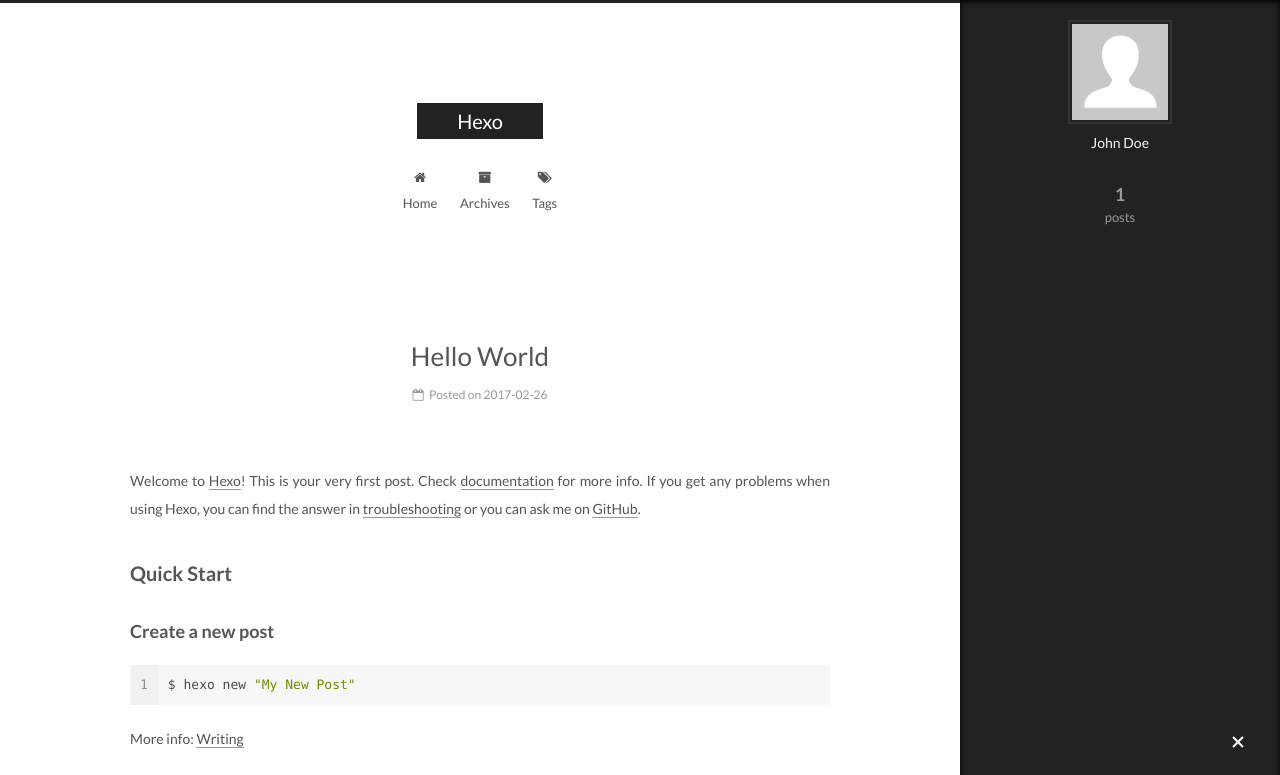
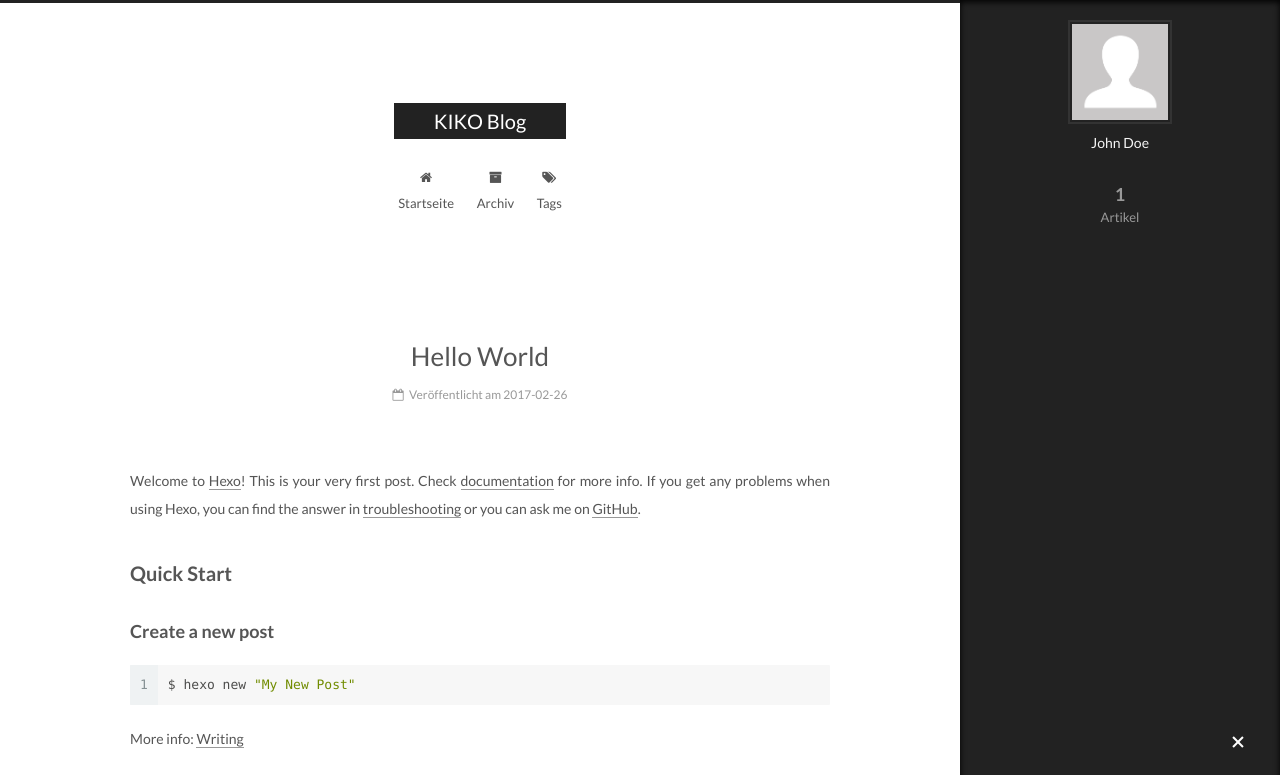
Before and after one commit to kikothc/kikothc.github.io, a plain HTML site: page index.html in a window 1280 px wide. Both pictures are taken after a click on the element 1238 px from the left and 743 px from the top of the page. Shown: the top 775 px of the page. Drawn offline with Linux system fonts and the light colour scheme.

Commit message:
Site updated: 2017-03-30 14:58:01

```diff
--- a/index.html
+++ b/index.html
@@ -88,11 +88,11 @@
 
 
 <meta property="og:type" content="website">
-<meta property="og:title" content="Hexo">
+<meta property="og:title" content="KIKO Blog">
 <meta property="og:url" content="http://yoursite.com/index.html">
-<meta property="og:site_name" content="Hexo">
+<meta property="og:site_name" content="KIKO Blog">
 <meta name="twitter:card" content="summary">
-<meta name="twitter:title" content="Hexo">
+<meta name="twitter:title" content="KIKO Blog">
 
 
 
@@ -126,7 +126,7 @@
 
 
 
-  <title> Hexo </title>
+  <title> KIKO Blog </title>
 </head>
 
 <body itemscope itemtype="http://schema.org/WebPage" lang="">
@@ -164,7 +164,7 @@
     <div class="custom-logo-site-title">
       <a href="/"  class="brand" rel="start">
         <span class="logo-line-before"><i></i></span>
-        <span class="site-title">Hexo</span>
+        <span class="site-title">KIKO Blog</span>
         <span class="logo-line-after"><i></i></span>
       </a>
     </div>
@@ -194,7 +194,7 @@
 
               <i class="menu-item-icon fa fa-fw fa-home"></i> <br />
 
-            Home
+            Startseite
           </a>
         </li>
 
@@ -204,7 +204,7 @@
 
               <i class="menu-item-icon fa fa-fw fa-archive"></i> <br />
 
-            Archives
+            Archiv
           </a>
         </li>
 
@@ -256,7 +256,7 @@
     </span>
 
     <span hidden itemprop="publisher" itemscope itemtype="http://schema.org/Organization">
-      <meta itemprop="name" content="Hexo">
+      <meta itemprop="name" content="KIKO Blog">
     </span>
 
 
@@ -284,7 +284,7 @@
                 <i class="fa fa-calendar-o"></i>
               </span>
 
-                <span class="post-meta-item-text">Posted on</span>
+                <span class="post-meta-item-text">Veröffentlicht am</span>
 
               <time title="Post created" itemprop="dateCreated datePublished" datetime="2017-02-26T17:46:54+08:00">
                 2017-02-26
@@ -410,7 +410,7 @@
             <div class="site-state-item site-state-posts">
               <a href="/archives">
                 <span class="site-state-item-count">1</span>
-                <span class="site-state-item-name">posts</span>
+                <span class="site-state-item-name">Artikel</span>
               </a>
             </div>
 
@@ -464,7 +464,7 @@
 
 
 <div class="powered-by">
-  Powered by <a class="theme-link" href="https://hexo.io">Hexo</a>
+  Erstellt mit  <a class="theme-link" href="https://hexo.io">Hexo</a>
 </div>
 
 <div class="theme-info">
```
Also changed, not shown: 2017/02/26/hello-world/index.html (+11 -11 lines), archives/2017/02/index.html (+10 -10 lines), archives/2017/index.html (+10 -10 lines), archives/index.html (+10 -10 lines).
